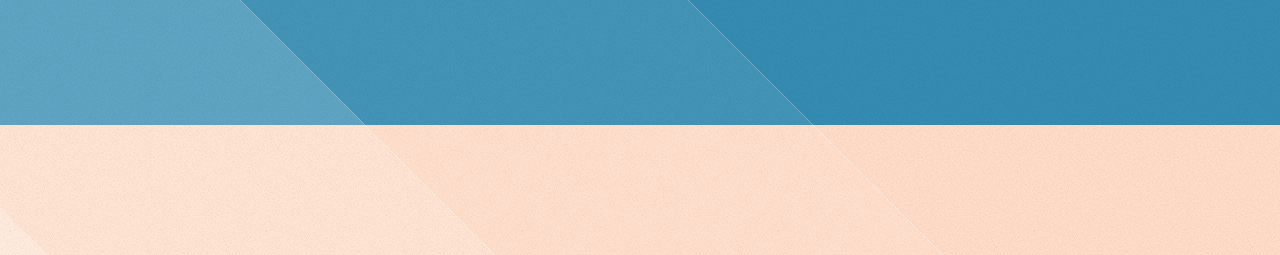
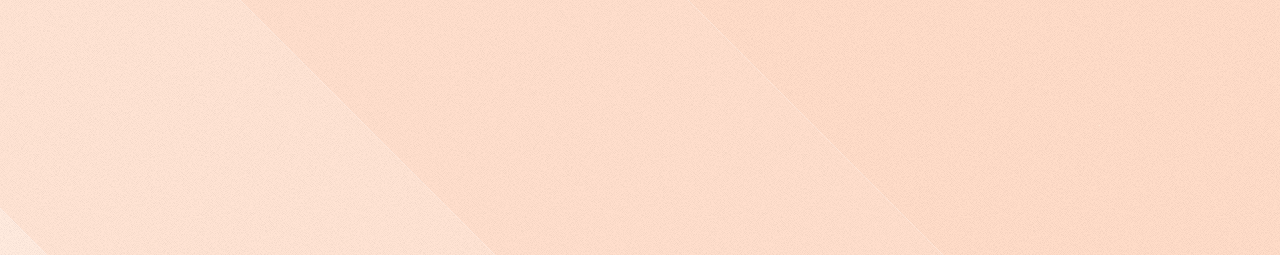
Before and after one commit to Dr-YuanLi/Dr-YuanLi.github.io, a plain HTML site: page index.html in a window 1280 px wide. Shown: the top 255 px of the page. Drawn offline with Linux system fonts and the light colour scheme.

Commit message:
Update style.css

```diff
--- a/css/style.css
+++ b/css/style.css
@@ -85,7 +85,7 @@
 		-o-transform: translate3d(0,0,0);
 		-ms-transform: translate3d(0,0,0);
 		transform: translate3d(0,0,0);
-		background-color: #348cb2;
+		background-color: #ffdcc8;
 		background-image: url("images/bg.jpg");
 		background-position: bottom left;
 		background-repeat: repeat-x;
```
